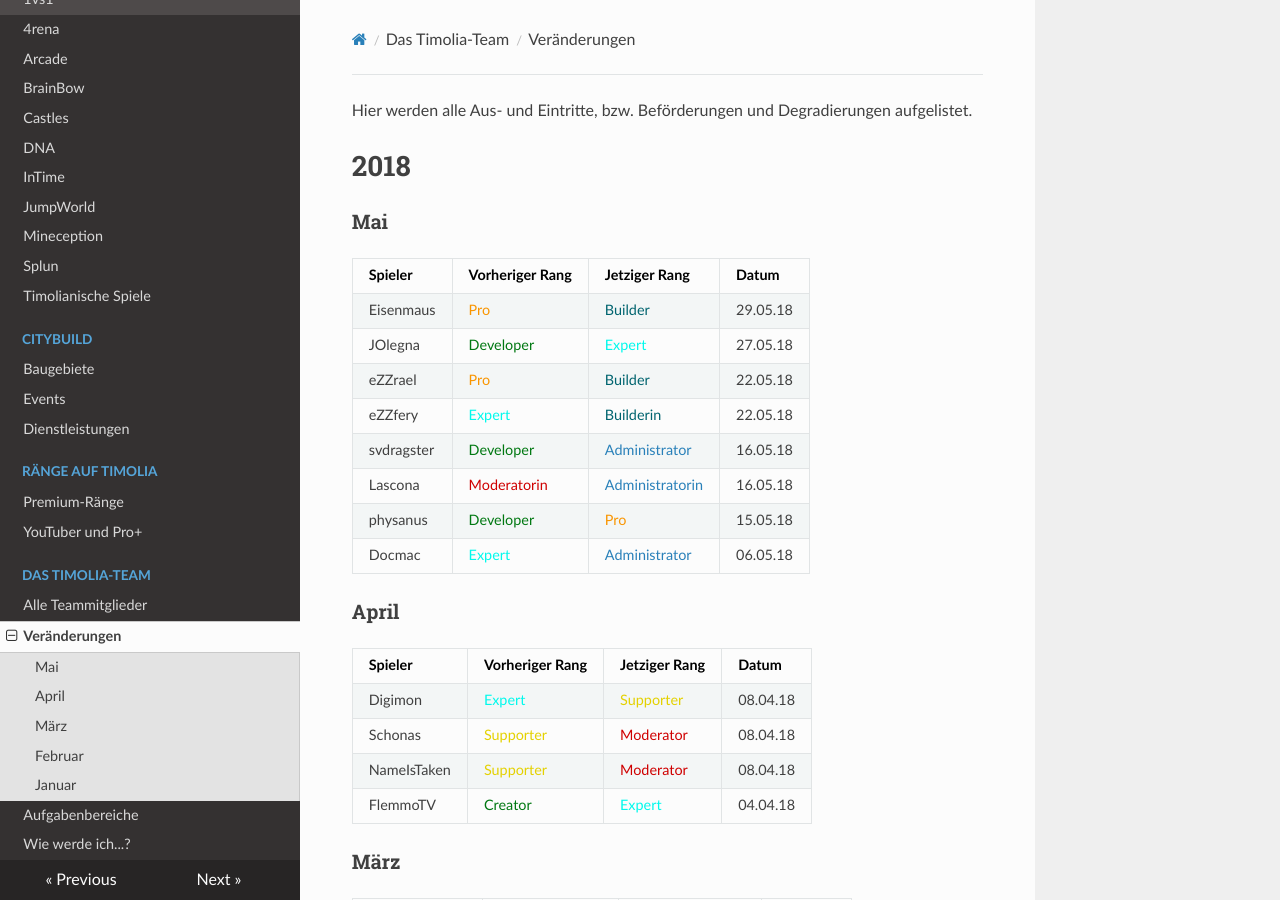
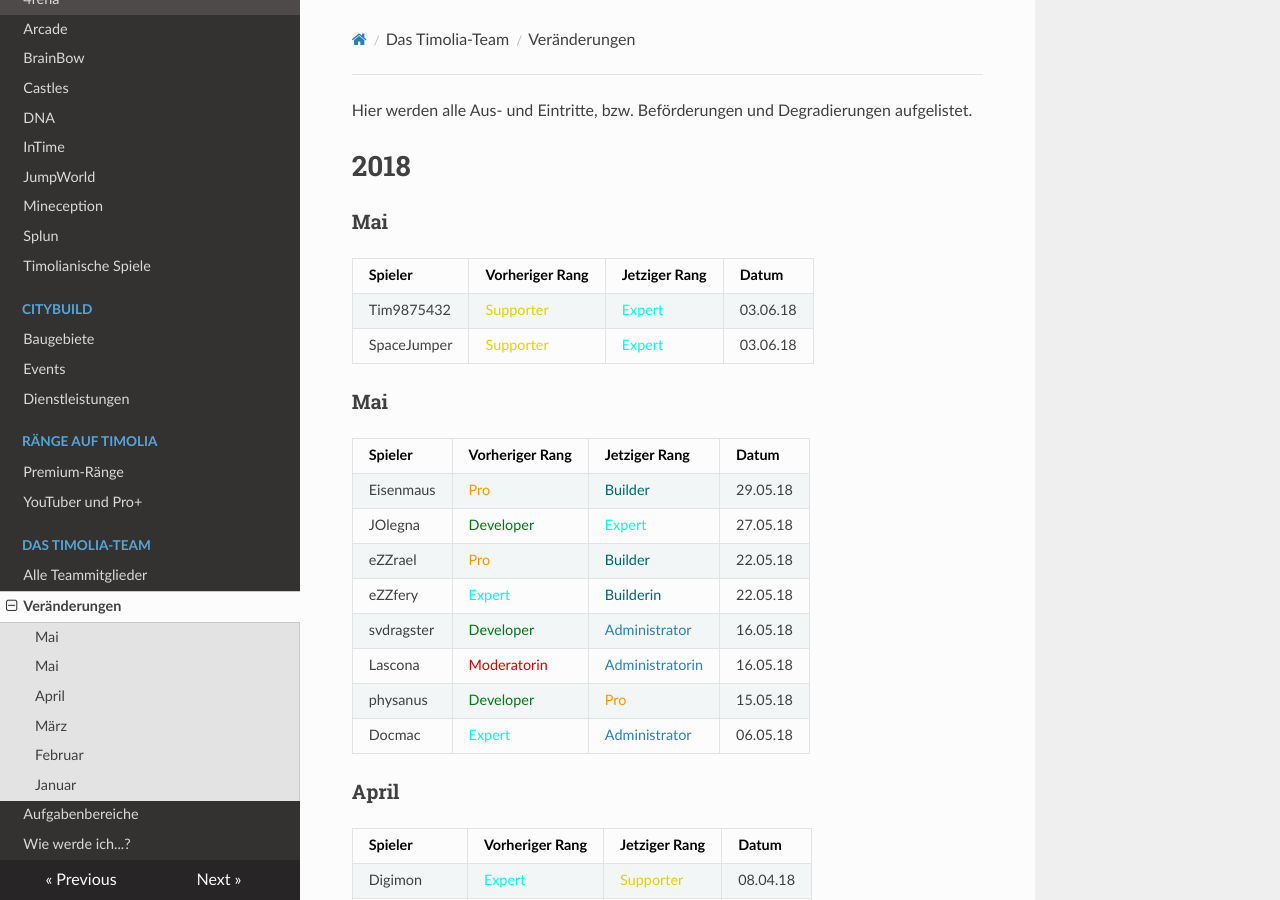
Before and after one commit to TimoliaDE/HowTo, an MkDocs documentation site: the page built from docs/team/changes.md, in a window 1280 px wide and 900 px high. Built offline with MkDocs 1.6.1, drawn with Linux system fonts in a browser that asks for light colours; nearby versions of some CDN libraries; old or Windows-style settings are respelled for this version of MkDocs.

Commit message:
TimZahlen und SpaceJumper Expert

```diff
--- a/docs/team/changes.md
+++ b/docs/team/changes.md
@@ -1,6 +1,12 @@
 Hier werden alle Aus- und Eintritte, bzw. Beförderungen und Degradierungen aufgelistet.
 
 # 2018
+
+###<strong>Mai</strong>
+| Spieler | Vorheriger Rang | Jetziger Rang | Datum |
+| ------ | ------ | ------ | ------ |
+|Tim9875432 | <span style="color:#E4D100">Supporter</span> | <span style="color:#00F9EC">Expert</span> | 03.06.18 |
+|SpaceJumper | <span style="color:#E4D100">Supporter</span> | <span style="color:#00F9EC">Expert</span> | 03.06.18 |
 
 ###<strong>Mai</strong>
 | Spieler | Vorheriger Rang | Jetziger Rang | Datum |
```
